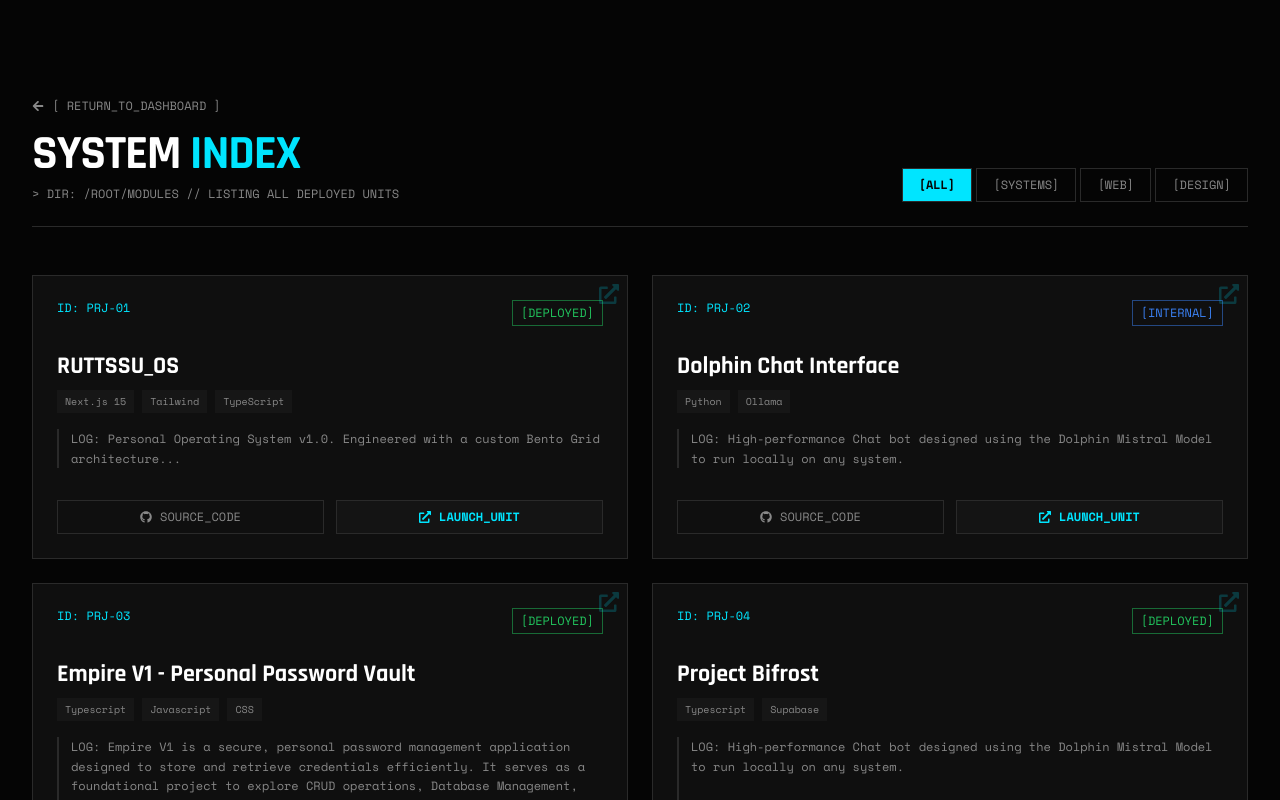
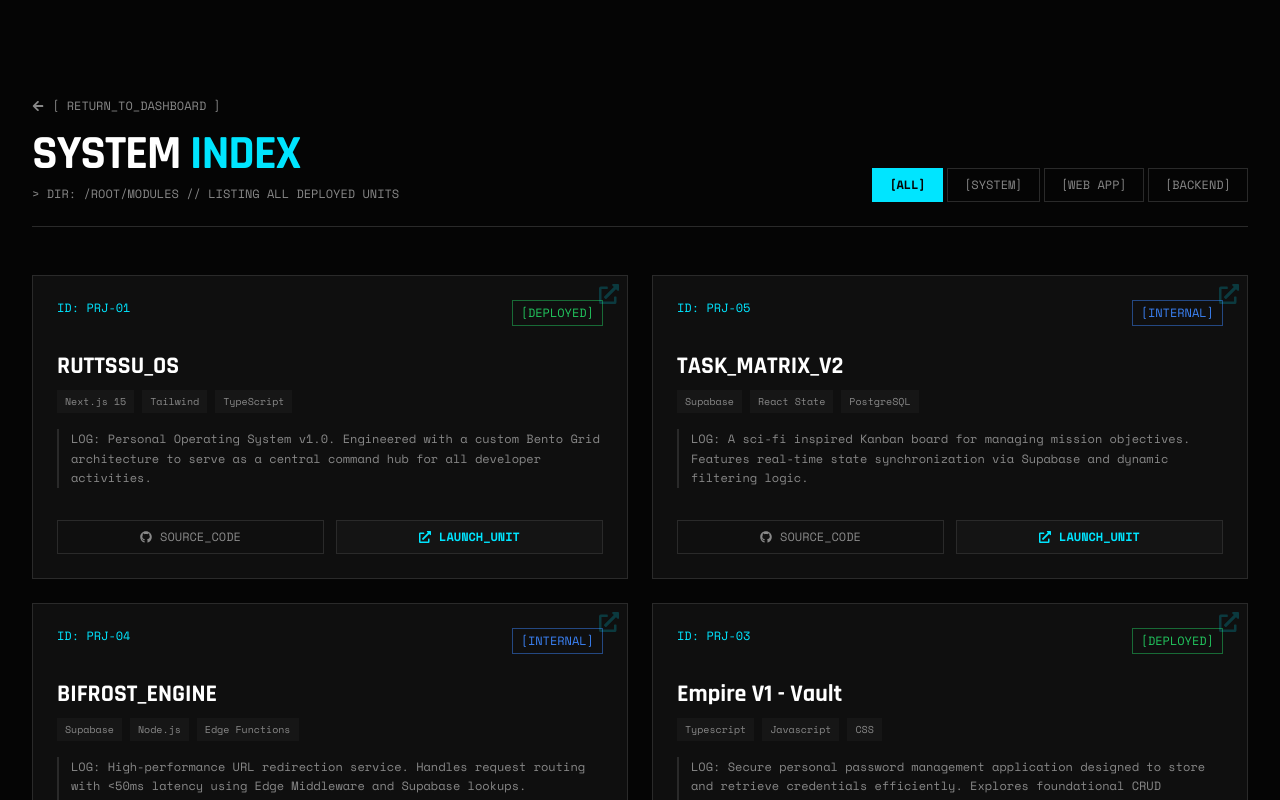
Before and after one commit to ntjrrvarma/ruttssu-core, a Next.js app: page /projects in a window 1280 px wide. Shown: the top 800 px of the page. Built offline with nearby package versions, Linux system fonts and the light colour scheme.

Commit message:
Task_MAtrix_V2 update

```diff
--- a/app/projects/page.tsx
+++ b/app/projects/page.tsx
@@ -1,3 +1,6 @@
+"use client";
+
+import { useState } from "react";
 import Link from "next/link";
 import { FaGithub, FaExternalLinkAlt, FaArrowLeft } from "react-icons/fa";
 
@@ -9,40 +12,55 @@ const PROJECTS = [
     category: "SYSTEM",
     status: "DEPLOYED",
     tech: ["Next.js 15", "Tailwind", "TypeScript"],
-    desc: "LOG: Personal Operating System v1.0. Engineered with a custom Bento Grid architecture...",
-    // UPDATE THE REPO LINK BELOW:
+    desc: "LOG: Personal Operating System v1.0. Engineered with a custom Bento Grid architecture to serve as a central command hub for all developer activities.",
     links: { demo: "https://ruttssu-core.vercel.app", repo: "https://github.com/ntjrrvarma/ruttssu-core" }
+  },
+  {
+    id: "05", // NEW MODULE ADDED
+    title: "TASK_MATRIX_V2",
+    category: "WEB_APP",
+    status: "INTERNAL",
+    tech: ["Supabase", "React State", "PostgreSQL"],
+    desc: "LOG: A sci-fi inspired Kanban board for managing mission objectives. Features real-time state synchronization via Supabase and dynamic filtering logic.",
+    links: { demo: "/projects/task-matrix", repo: "https://github.com/ntjrrvarma/ruttssu-core" }
+  },
+  {
+    id: "04",
+    title: "BIFROST_ENGINE",
+    category: "BACKEND",
+    status: "INTERNAL",
+    tech: ["Supabase", "Node.js", "Edge Functions"],
+    desc: "LOG: High-performance URL redirection service. Handles request routing with <50ms latency using Edge Middleware and Supabase lookups.",
+    links: { demo: "/projects/bifrost", repo: "https://github.com/ntjrrvarma/ruttssu-core" }
+  },
+  {
+    id: "03",
+    title: "Empire V1 - Vault",
+    category: "WEB_APP",
+    status: "DEPLOYED",
+    tech: ["Typescript", "Javascript", "CSS"],
+    desc: "LOG: Secure personal password management application designed to store and retrieve credentials efficiently. Explores foundational CRUD operations and encryption.",
+    links: { demo: "https://empire-v1-rsv.vercel.app/", repo: "https://github.com/ntjrrvarma/empire-v1" }
   },
   {
     id: "02",
     title: "Dolphin Chat Interface",
     category: "BACKEND",
     status: "INTERNAL",
-    tech: ["Python","Ollama"],
-    desc: "LOG: High-performance Chat bot designed using the Dolphin Mistral Model to run locally on any system.",
-    links: {  repo: "https://github.com/ntjrrvarma/Dolphin-talks" }
-  },
-  {
-    id: "03",
-    title: "Empire V1 - Personal Password Vault",
-    category: "WEB_APP",
-    status: "DEPLOYED",
-    tech: ["Typescript", "Javascript", "CSS"],
-    desc: "LOG: Empire V1 is a secure, personal password management application designed to store and retrieve credentials efficiently. It serves as a foundational project to explore CRUD operations, Database Management, and Frontend-Backend Integration.",
-    links: { demo: "https://empire-v1-rsv.vercel.app/", repo: "https://github.com/ntjrrvarma/empire-v1" }
-},
-  {
-    id: "04",
-    title: "Project Bifrost",
-    category: "FRONTEND",
-    status: "DEPLOYED",
-    tech: ["Typescript","Supabase"],
-    desc: "LOG: High-performance Chat bot designed using the Dolphin Mistral Model to run locally on any system.",
-    links: { demo: "https://ruttssu-core.vercel.app/projects/bifrost", repo: "https://github.com/ntjrrvarma/ruttssu-core" }
-  },
+    tech: ["Python", "Ollama", "LLM"],
+    desc: "LOG: High-performance Chat bot designed using the Dolphin Mistral Model to run locally on any system. Focuses on offline AI capabilities.",
+    links: { demo: "#", repo: "https://github.com/ntjrrvarma/Dolphin-talks" }
+  }
 ];
 
 export default function Projects() {
+  const [filter, setFilter] = useState("ALL");
+
+  // Filter Logic
+  const filteredProjects = filter === "ALL"
+    ? PROJECTS
+    : PROJECTS.filter(p => p.category.includes(filter) || p.category === filter);
+
   return (
     <div className="min-h-screen pt-24 px-4 md:px-8 pb-12 max-w-7xl mx-auto flex flex-col">
 
@@ -60,17 +78,20 @@ export default function Projects() {
           </p>
         </div>
 
-        {/* TABS (Visual Only) */}
+        {/* TABS (Now Functional) */}
         <div className="flex gap-1 mt-6 md:mt-0 font-mono text-xs overflow-x-auto no-scrollbar">
-          {["ALL", "SYSTEMS", "WEB", "DESIGN"].map((filter, i) => (
+          {["ALL", "SYSTEM", "WEB_APP", "BACKEND"].map((cat) => (
             <button
-              key={filter}
+              key={cat}
+              onClick={() => setFilter(cat)}
               className={`
-                px-4 py-2 border border-brand-steel transition-all
-                ${i === 0 ? "bg-brand-cyan text-brand-void font-bold" : "text-brand-muted hover:text-white hover:border-brand-cyan"}
+                px-4 py-2 border transition-all whitespace-nowrap
+                ${filter === cat
+                  ? "bg-brand-cyan border-brand-cyan text-brand-void font-bold"
+                  : "border-brand-steel text-brand-muted hover:text-white hover:border-brand-cyan bg-brand-void"}
               `}
             >
-              [{filter}]
+              [{cat.replace("_", " ")}]
             </button>
           ))}
         </div>
@@ -78,7 +99,7 @@ export default function Projects() {
 
       {/* PROJECT GRID */}
       <div className="grid grid-cols-1 md:grid-cols-2 gap-6">
-        {PROJECTS.map((project) => (
+        {filteredProjects.map((project) => (
           <div
             key={project.id}
             className="group bg-brand-panel border border-brand-steel p-6 hover:border-brand-cyan transition-colors duration-200 flex flex-col h-full relative overflow-hidden"
@@ -121,12 +142,30 @@ export default function Projects() {
 
             {/* Actions */}
             <div className="grid grid-cols-2 gap-3 mt-auto">
-              <a href={project.links.repo} className="flex items-center justify-center gap-2 border border-brand-steel py-2 text-xs font-mono text-brand-muted hover:text-white hover:bg-brand-steel/20 transition-colors">
+              <a
+                href={project.links.repo}
+                target="_blank"
+                rel="noopener noreferrer"
+                className="flex items-center justify-center gap-2 border border-brand-steel py-2 text-xs font-mono text-brand-muted hover:text-white hover:bg-brand-steel/20 transition-colors"
+              >
                 <FaGithub /> SOURCE_CODE
               </a>
-              <a href={project.links.demo} className="flex items-center justify-center gap-2 bg-brand-steel/20 border border-brand-steel py-2 text-xs font-mono text-brand-cyan hover:bg-brand-cyan hover:text-brand-void transition-colors font-bold">
-                <FaExternalLinkAlt /> LAUNCH_UNIT
-              </a>
+
+              {/* Only show Launch button if link exists and isn't # */}
+              {project.links.demo && project.links.demo !== "#" ? (
+                <a
+                  href={project.links.demo}
+                  target={project.links.demo.startsWith("http") ? "_blank" : "_self"} // Open internal links in same tab, external in new
+                  rel="noopener noreferrer"
+                  className="flex items-center justify-center gap-2 bg-brand-steel/20 border border-brand-steel py-2 text-xs font-mono text-brand-cyan hover:bg-brand-cyan hover:text-brand-void transition-colors font-bold"
+                >
+                  <FaExternalLinkAlt /> LAUNCH_UNIT
+                </a>
+              ) : (
+                <button disabled className="flex items-center justify-center gap-2 border border-brand-steel/30 py-2 text-xs font-mono text-brand-muted/50 cursor-not-allowed">
+                  [ OFFLINE ]
+                </button>
+              )}
             </div>
 
           </div>
--- /dev/null
+++ b/app/projects/task-matrix/page.tsx
@@ -0,0 +1,196 @@
+"use client";
+
+import { useState, useEffect } from "react";
+import Link from "next/link";
+import { supabase } from "@/utils/supabaseClient";
+import { FaArrowLeft, FaCheck, FaPlus, FaTasks, FaTrash, FaCircle } from "react-icons/fa";
+
+type Task = {
+  id: string;
+  title: string;
+  status: "PENDING" | "ACTIVE" | "COMPLETED";
+  priority: "LOW" | "MED" | "HIGH";
+};
+
+export default function TaskMatrix() {
+  const [tasks, setTasks] = useState<Task[]>([]);
+  const [loading, setLoading] = useState(true);
+  const [newTask, setNewTask] = useState("");
+  const [filter, setFilter] = useState<"ALL" | "PENDING" | "ACTIVE" | "COMPLETED">("ALL");
+
+  useEffect(() => {
+    fetchTasks();
+  }, []);
+
+  async function fetchTasks() {
+    const { data, error } = await supabase
+      .from("tasks")
+      .select("*")
+      .order("created_at", { ascending: false });
+
+    if (!error) setTasks(data || []);
+    setLoading(false);
+  }
+
+  async function addTask(e: React.FormEvent) {
+    e.preventDefault();
+    if (!newTask.trim()) return;
+
+    const { error } = await supabase
+      .from("tasks")
+      .insert([{ title: newTask, status: "PENDING", priority: "MED" }]);
+
+    if (!error) {
+      setNewTask("");
+      fetchTasks();
+    }
+  }
+
+  async function updateStatus(id: string, newStatus: string) {
+    const { error } = await supabase
+      .from("tasks")
+      .update({ status: newStatus })
+      .eq("id", id);
+
+    if (!error) fetchTasks();
+  }
+
+  async function deleteTask(id: string) {
+    if (!confirm("Purge this objective?")) return;
+    const { error } = await supabase.from("tasks").delete().eq("id", id);
+    if (!error) fetchTasks();
+  }
+
+  // Filter Logic
+  const filteredTasks = filter === "ALL"
+    ? tasks
+    : tasks.filter(t => t.status === filter);
+
+  return (
+    <div className="min-h-screen pt-24 px-4 md:px-8 pb-12 max-w-5xl mx-auto flex flex-col font-mono text-sm">
+
+      {/* HEADER */}
+      <div className="flex flex-col md:flex-row md:items-end justify-between mb-12 border-b border-brand-steel pb-6">
+        <div>
+          <Link href="/projects" className="text-brand-muted hover:text-brand-cyan mb-4 inline-flex items-center gap-2 transition-colors">
+            <FaArrowLeft /> [ RETURN_TO_MODULES ]
+          </Link>
+          <h1 className="text-4xl md:text-5xl font-sans font-bold text-white uppercase tracking-tight">
+            TASK <span className="text-brand-cyan">MATRIX</span>
+          </h1>
+          <p className="text-xs text-brand-muted mt-2">
+            {'>'} DIR: /ROOT/MODULES/TASK_MATRIX // OBJECTIVE_TRACKER
+          </p>
+        </div>
+      </div>
+
+      <div className="grid grid-cols-1 md:grid-cols-3 gap-8">
+
+        {/* CONTROL PANEL (LEFT) */}
+        <div className="md:col-span-1 space-y-6">
+          {/* Add Task */}
+          <div className="bg-brand-panel border border-brand-steel p-6">
+            <h3 className="text-brand-cyan font-bold mb-4 flex items-center gap-2 uppercase">
+              <FaPlus /> New Directive
+            </h3>
+            <form onSubmit={addTask} className="space-y-4">
+              <input
+                type="text"
+                value={newTask}
+                onChange={(e) => setNewTask(e.target.value)}
+                placeholder="Enter objective..."
+                className="w-full bg-brand-void border border-brand-steel px-3 py-2 text-white placeholder-brand-muted/30 outline-none focus:border-brand-cyan transition-colors"
+              />
+              <button
+                type="submit"
+                className="w-full bg-brand-cyan text-brand-void font-bold py-3 hover:bg-white transition-colors"
+              >
+                [ UPLOAD_TO_MATRIX ]
+              </button>
+            </form>
+          </div>
+
+          {/* Filters */}
+          <div className="bg-brand-panel border border-brand-steel p-6">
+            <h3 className="text-brand-muted font-bold mb-4 uppercase">
+              Filter_View
+            </h3>
+            <div className="flex flex-col gap-2">
+              {["ALL", "PENDING", "ACTIVE", "COMPLETED"].map((f) => (
+                <button
+                  key={f}
+                  onClick={() => setFilter(f as any)}
+                  className={`text-left px-3 py-2 border transition-all ${
+                    filter === f
+                    ? "bg-brand-steel/20 border-brand-cyan text-brand-cyan"
+                    : "border-transparent text-brand-muted hover:text-white"
+                  }`}
+                >
+                  {'>'} {f}
+                </button>
+              ))}
+            </div>
+          </div>
+        </div>
+
+        {/* TASK LIST (RIGHT) */}
+        <div className="md:col-span-2">
+          {loading ? (
+             <div className="text-brand-muted animate-pulse">[ DOWNLOADING_OBJECTIVES... ]</div>
+          ) : (
+            <div className="space-y-3">
+              {filteredTasks.map((task) => (
+                <div key={task.id} className={`
+                  group border p-4 flex flex-col sm:flex-row sm:items-center justify-between gap-4 transition-all
+                  ${task.status === "COMPLETED" ? "bg-brand-void border-brand-steel opacity-60" : "bg-brand-panel border-brand-steel hover:border-brand-cyan"}
+                `}>
+
+                  <div className="flex items-start gap-3">
+                    <div className={`mt-1 text-[10px] px-2 py-0.5 border ${
+                      task.status === "ACTIVE" ? "border-blue-500 text-blue-500" :
+                      task.status === "COMPLETED" ? "border-green-500 text-green-500" :
+                      "border-brand-muted text-brand-muted"
+                    }`}>
+                      {task.status}
+                    </div>
+                    <div>
+                      <div className={`text-sm ${task.status === "COMPLETED" ? "text-brand-muted line-through" : "text-white"}`}>
+                        {task.title}
+                      </div>
+                    </div>
+                  </div>
+
+                  <div className="flex items-center gap-2 opacity-10 sm:opacity-0 group-hover:opacity-100 transition-opacity">
+                    {task.status !== "COMPLETED" && (
+                      <>
+                        {task.status === "PENDING" && (
+                          <button onClick={() => updateStatus(task.id, "ACTIVE")} className="p-2 text-blue-500 hover:bg-blue-500/10" title="Start Task">
+                            <FaCircle size={10} />
+                          </button>
+                        )}
+                        <button onClick={() => updateStatus(task.id, "COMPLETED")} className="p-2 text-green-500 hover:bg-green-500/10" title="Complete">
+                          <FaCheck />
+                        </button>
+                      </>
+                    )}
+                    <button onClick={() => deleteTask(task.id)} className="p-2 text-brand-muted hover:text-red-500 hover:bg-red-500/10" title="Delete">
+                      <FaTrash />
+                    </button>
+                  </div>
+
+                </div>
+              ))}
+
+              {filteredTasks.length === 0 && (
+                <div className="text-center text-brand-muted py-12 border border-brand-steel border-dashed">
+                  [ NO_DATA_IN_SECTOR ]
+                </div>
+              )}
+            </div>
+          )}
+        </div>
+
+      </div>
+    </div>
+  );
+}
```
